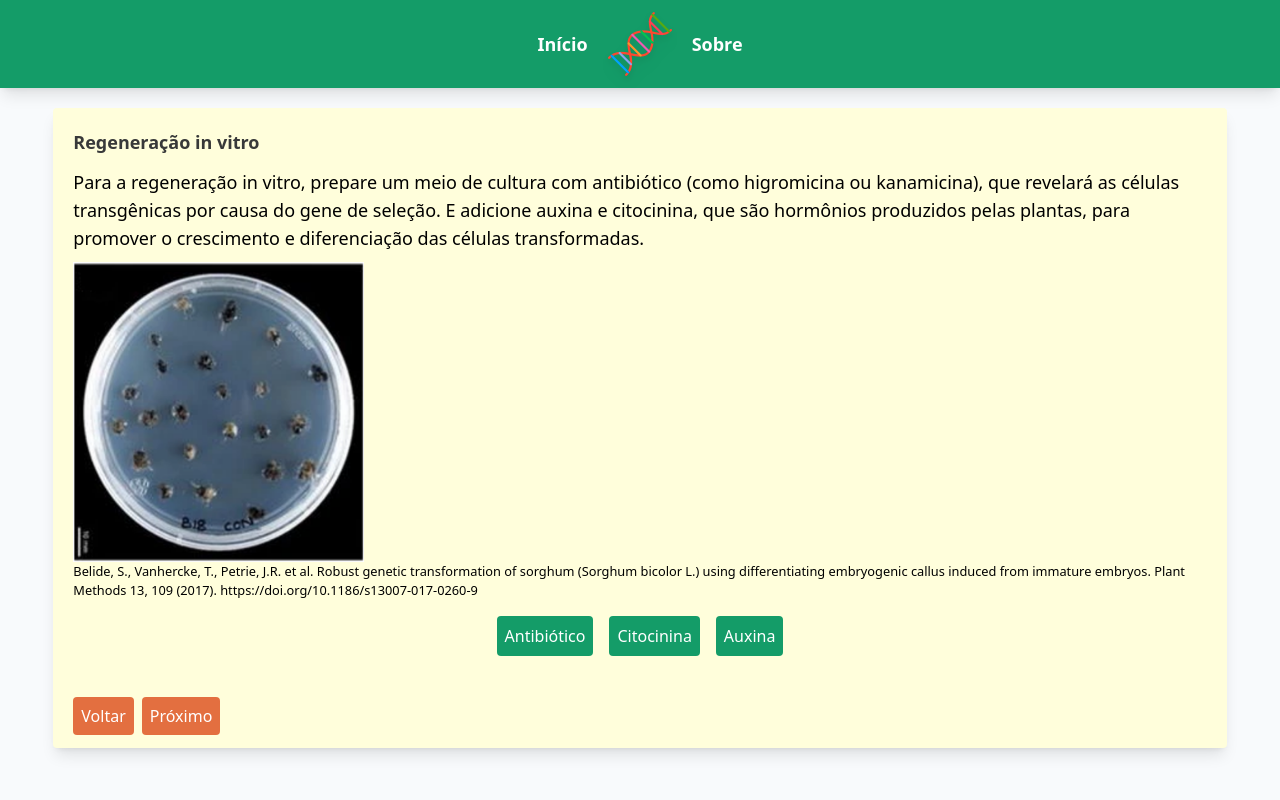
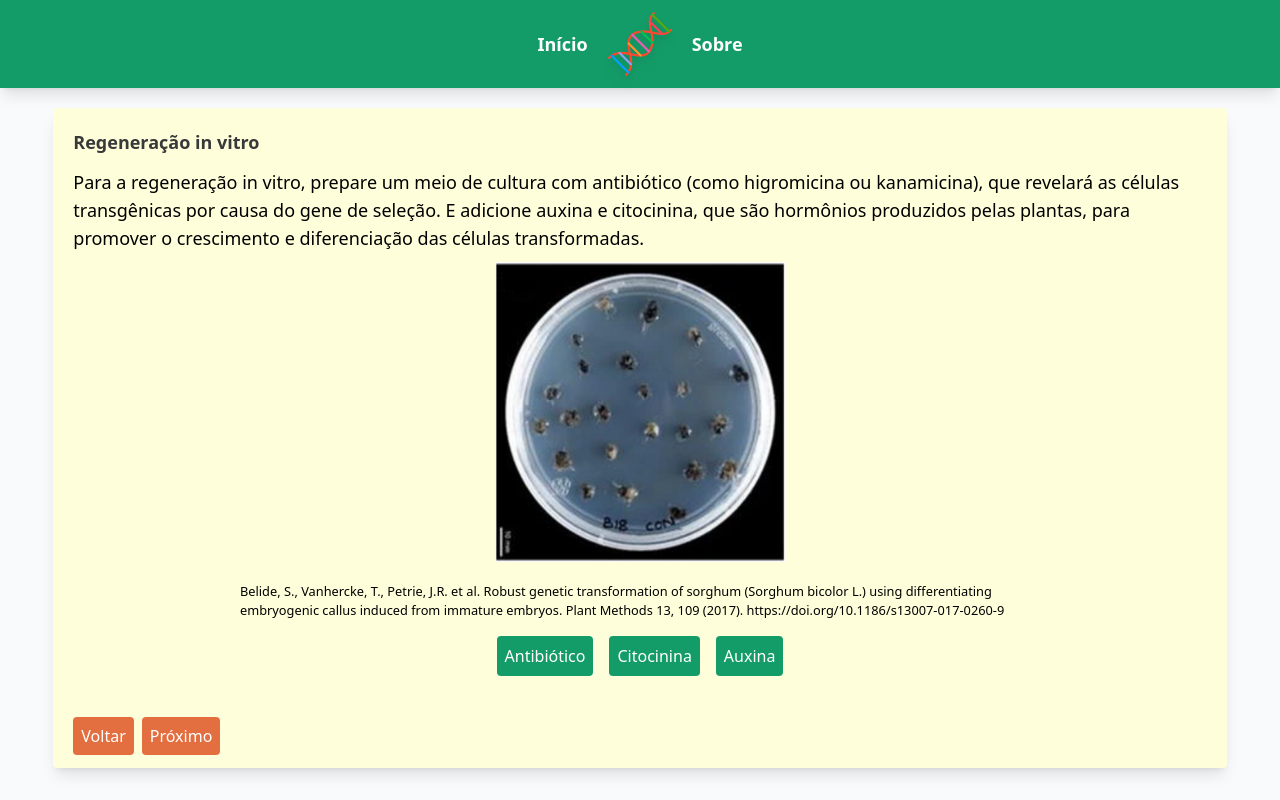
Before and after one commit to BCampanha/extensao-biomol, a Vue app: page /5 in a window 1280 px wide. Built offline with nearby package versions, Linux system fonts and the light colour scheme.

Commit message:
Centralizando imagem da regeneração

```diff
--- a/src/views/RegeneracaoVitro.vue
+++ b/src/views/RegeneracaoVitro.vue
@@ -27,7 +27,7 @@
             <Transition>
               <img src="../assets/reg-8.png" v-if="raizesNum==8" class="raiz"/>
             </Transition>
-            <small><p>Belide, S., Vanhercke, T., Petrie, J.R. et al. Robust genetic transformation of sorghum (Sorghum bicolor L.) using differentiating embryogenic callus induced from immature embryos. Plant Methods 13, 109 (2017). https://doi.org/10.1186/s13007-017-0260-9</p></small>
+            <small><p class="w-[80vw] md:w-[50rem] text-wrap legenda">Belide, S., Vanhercke, T., Petrie, J.R. et al. Robust genetic transformation of sorghum (Sorghum bicolor L.) using differentiating embryogenic callus induced from immature embryos. Plant Methods 13, 109 (2017). https://doi.org/10.1186/s13007-017-0260-9</p></small>
           </div>
         </template>
         <template #ferramentas>
@@ -106,17 +106,20 @@ export default {
 }
 
 .imagens {
+  display: flex;
+  justify-content: center;
   position: relative;
   img {
     max-width: 80vw;
     height: 300px;
-  }
-  img:not(:first-child) {
     position: absolute;
     top: 0
   }
   .raiz {
     z-index: 5000
   }
+  :last-child {
+    margin-top: 10rem;
+  }
 }
 </style>
```
